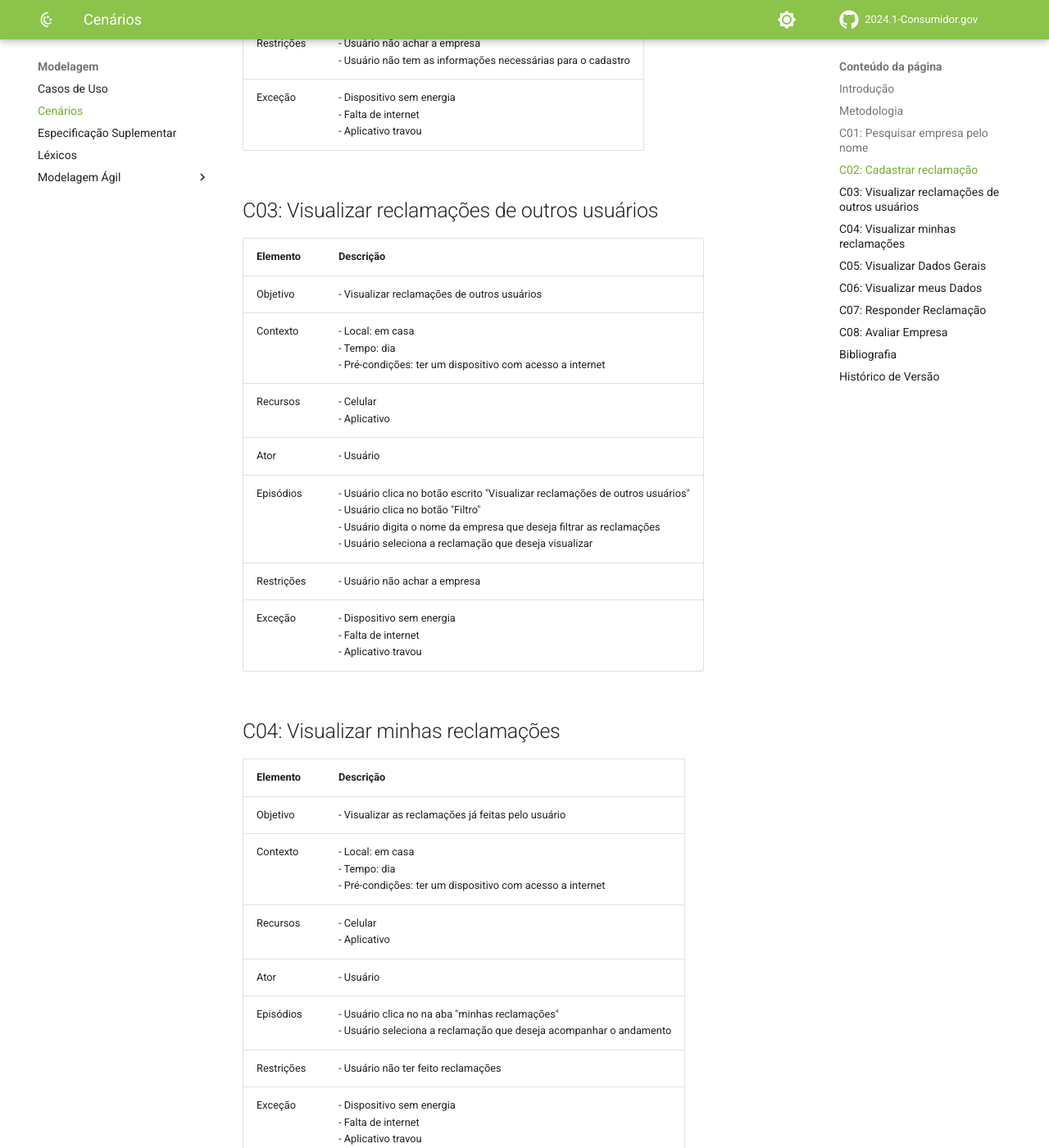
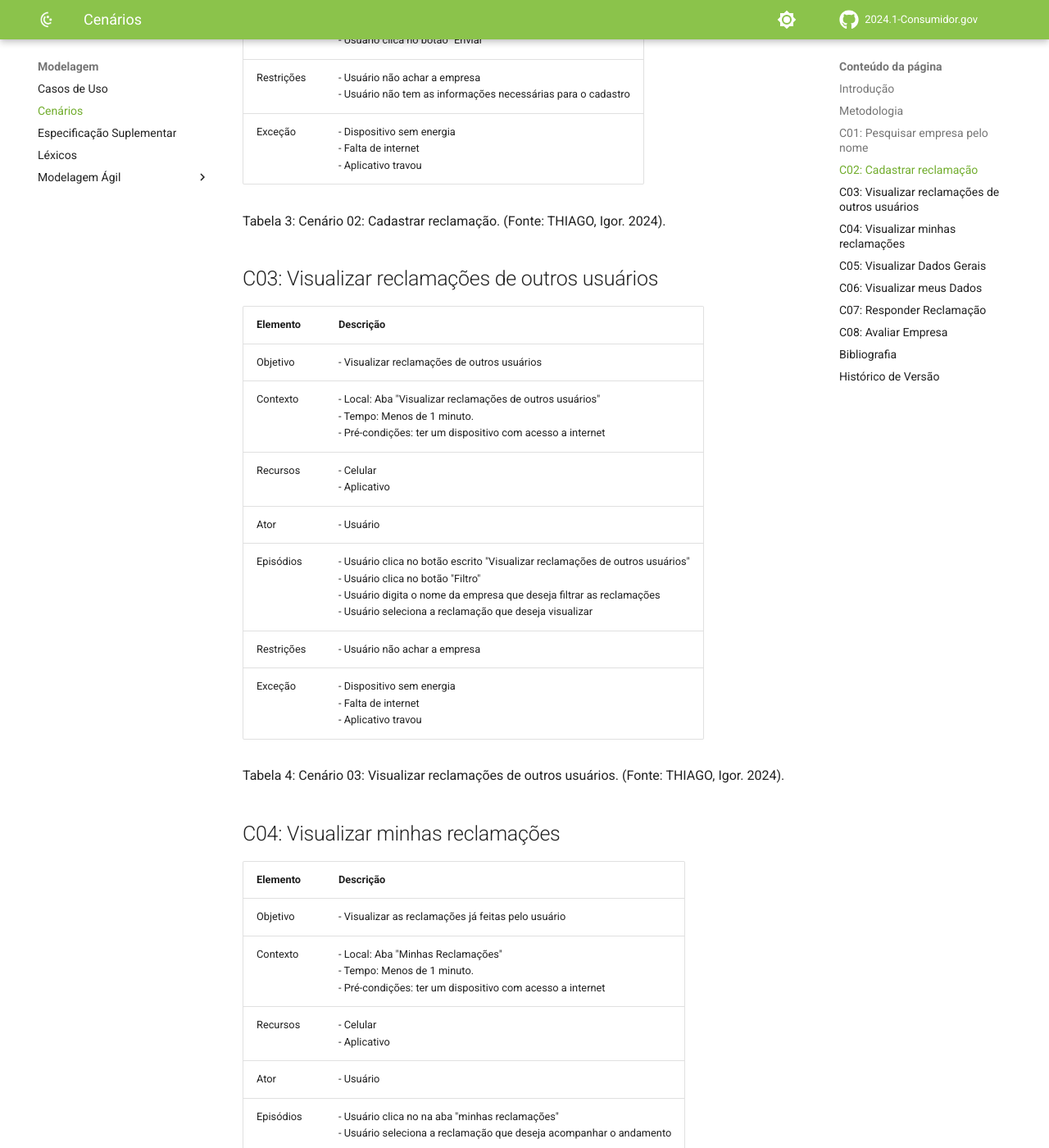
Before and after one commit to Requisitos-de-Software/2024.1-Grupo08, an MkDocs documentation site: the page built from docs/Modelagem/cenarios.md, in a window 1280 px wide and 1400 px high, scrolled down 2155 px. Shown: the whole window at 82% size. Built offline with MkDocs 1.6.1 and Material for MkDocs 9.7.7, drawn with Linux system fonts in a browser that asks for light colours; comment, search, counter and statistics services are not loaded; some of the changed text lies outside the part shown.

Commit message:
atualizando cenarios

```diff
--- a/docs/Modelagem/cenarios.md
+++ b/docs/Modelagem/cenarios.md
@@ -23,106 +23,117 @@ Há cinco maneiras de descrever cenários: texto narrativo, texto estruturado, d
 <p> Tabela 1: Modelo texto estruturado para descrição de cenários.</p>
 </div>
 
-
-
 ## C01: Pesquisar empresa pelo nome
 
 | Elemento   | Descrição                                                                                                                                                        |
 | ---------- | ---------------------------------------------------------------------------------------------------------------------------------------------------------------- |
 | Objetivo   | - Pesquisar empresa pelo nome|
-| Contexto   | - Local: em casa <br> - Tempo: dia <br> - Pré-condições: ter um dispositivo com acesso a internet|
+| Contexto   | - Local: Aba "Home". <br> - Tempo: Menos de 30 segundos. <br> - Pré-condições: ter um dispositivo com acesso a internet|
 | Recursos   | - Celular <br> - Aplicativo
 | Ator       | - Usuário|
 | Episódios  | - Usuário clica na barra de pesquisa <br> - Usuário digita o nome da empresa <br> - Usuário seleciona a empresa|
 |Restrições  | - Usuário não achar a empresa |
 | Exceção    | - Dispositivo sem energia <br> - Falta de internet <br> - Aplicativo travou
 
+Tabela 2: Cenário 01: Pesquisar empresa pelo nome. (Fonte: THIAGO, Igor. 2024).
 
 ## C02: Cadastrar reclamação
 
 | Elemento   | Descrição                                                                                                                                                        |
 | ---------- | ---------------------------------------------------------------------------------------------------------------------------------------------------------------- |
 | Objetivo   | - Cadastrar uma reclamação de uma empresa|
-| Contexto   | - Local: em casa <br> - Tempo: dia <br> - Pré-condições: ter um dispositivo com acesso a internet|
+| Contexto   | - Local: Aba "Home". <br> - Tempo: Menos de 5 minutos. <br> - Pré-condições: ter um dispositivo com acesso a internet|
 | Recursos   | - Celular <br> - Aplicativo
 | Ator       | - Usuário|
 | Episódios  | - Usuário pesquisa uma empresa <br> - Usuário seleciona a empresa <br> - Usuário clica no botão escrito "QUERO RECLAMAR" <br> - Usuário preenche as informações do cadastro <br> - Usuário clica no botão "Enviar"|
 |Restrições  | - Usuário não achar a empresa <br> - Usuário não tem as informações necessárias para o cadastro|
 | Exceção    | - Dispositivo sem energia <br> - Falta de internet <br> - Aplicativo travou
 
+Tabela 3: Cenário 02: Cadastrar reclamação. (Fonte: THIAGO, Igor. 2024).
 
 ## C03: Visualizar reclamações de outros usuários
 
 | Elemento   | Descrição                                                                                                                                                        |
 | ---------- | ---------------------------------------------------------------------------------------------------------------------------------------------------------------- |
 | Objetivo   | - Visualizar reclamações de outros usuários|
-| Contexto   | - Local: em casa <br> - Tempo: dia <br> - Pré-condições: ter um dispositivo com acesso a internet|
+| Contexto   | - Local: Aba "Visualizar reclamações de outros usuários" <br> - Tempo: Menos de 1 minuto. <br> - Pré-condições: ter um dispositivo com acesso a internet|
 | Recursos   | - Celular <br> - Aplicativo
 | Ator       | - Usuário|
 | Episódios  | - Usuário clica no botão escrito "Visualizar reclamações de outros usuários" <br> - Usuário clica no botão "Filtro" <br> - Usuário digita o nome da empresa que deseja filtrar as reclamações <br> - Usuário seleciona a reclamação que deseja visualizar|
 |Restrições  | - Usuário não achar a empresa |
 | Exceção    | - Dispositivo sem energia <br> - Falta de internet <br> - Aplicativo travou
 
+Tabela 4: Cenário 03: Visualizar reclamações de outros usuários. (Fonte: THIAGO, Igor. 2024).
 
 ## C04: Visualizar minhas reclamações
 
 | Elemento   | Descrição                                                                                                                                                        |
 | ---------- | ---------------------------------------------------------------------------------------------------------------------------------------------------------------- |
 | Objetivo   | - Visualizar as reclamações já feitas pelo usuário|
-| Contexto   | - Local: em casa <br> - Tempo: dia <br> - Pré-condições: ter um dispositivo com acesso a internet|
+| Contexto   | - Local: Aba "Minhas Reclamações" <br> - Tempo: Menos de 1 minuto. <br> - Pré-condições: ter um dispositivo com acesso a internet|
 | Recursos   | - Celular <br> - Aplicativo
 | Ator       | - Usuário|
 | Episódios  | - Usuário clica no na aba "minhas reclamações" <br> - Usuário seleciona a reclamação que deseja acompanhar o andamento
 |Restrições  | - Usuário não ter feito reclamações |
 | Exceção    | - Dispositivo sem energia <br> - Falta de internet <br> - Aplicativo travou
 
+Tabela 5: Cenário 04: Visualizar minhas reclamações. (Fonte: THIAGO, Igor. 2024).
+
 ## C05: Visualizar Dados Gerais
 
 | Elemento   | Descrição                                                                                                                                                        |
 | ---------- | ---------------------------------------------------------------------------------------------------------------------------------------------------------------- |
 | Objetivo   | - Visualizar dados gerais do aplicativo (Total de reclamações finalizadas, Total de Usuários Cadastrados e Total de Empresas Cadastradas). |
-| Contexto   | - Local: Aba "Home". <br> - Tempo:  <br> - Pré-condições: Usuário estar logado. |
+| Contexto   | - Local: Aba "Home". <br> - Tempo: Menos de 30 segundos.<br> - Pré-condições: Usuário estar logado. |
 | Recursos   | - Internet. <br> - Smartphone com a Consumidor.gov instalado. |
 | Ator       | - Usuário do Consumidor.gov.|
 | Episódios  | - O usuário acessa a seção "Home". <br> - Usuário clica em "Dados Gerais".  |
 | Restrições | - O aplicativo deve as estatíscas.|
 | Exceção    | - Dispositivo sem energia. <br> - Falha de conexão à internet. <br> - Aplicativo travou.
 
+Tabela 6: Cenário 05: Visualizar Dados Gerais. (Fonte: GONTIJO, Rodrigo. 2024).
+
 ## C06: Visualizar meus Dados
 
 | Elemento   | Descrição                                                                                                                                                        |
 | ---------- | ---------------------------------------------------------------------------------------------------------------------------------------------------------------- |
 | Objetivo   | - Visualizar os dados do usuário cadastrado|
-| Contexto   | - Local: Aba "Menu" <br> - Tempo:  <br> - Pré-condições: Usuário estar logado.|
+| Contexto   | - Local: Aba "Menu" <br> - Tempo: Menos de 1 minuto.  <br> - Pré-condições: Usuário estar logado.|
 | Recursos   | - Internet. <br> - Smartphone com a Consumidor.gov instalado. |
 | Ator       | - Usuário do Consumidor.gov.|
 | Episódios  | - Usuário acessa a seção "Menu" <br> O usuário clica em "Meus Dados". |
 | Restrições | - Os dados devem estar cadastrados via gov.br |
 | Exceção    | - Dispositivo sem energia. <br> - Falha de conexão à internet. <br> - Aplicativo travou.
 
+Tabela 7: Cenário 06: Visualizar meus Dados. (Fonte: GONTIJO, Rodrigo. 2024).
+
 ## C07: Responder Reclamação
 
 | Elemento   | Descrição                                                                                                                                                        |
 | ---------- | ---------------------------------------------------------------------------------------------------------------------------------------------------------------- |
 | Objetivo   | - Responder uma reclamação feita por um usuário. |
-| Contexto   | - Local: Plataforma consumidor.gov para empresas <br> - Tempo:  <br> - Pré-condições: Empresa estar logada. <br> Um usuário ter feito uma reclamação sobre sua empresa.|
+| Contexto   | - Local: Plataforma consumidor.gov para empresas <br> - Tempo: Menos de 10 minutos. <br> - Pré-condições: Empresa estar logada. <br> Um usuário ter feito uma reclamação sobre sua empresa.|
 | Recursos   | - Internet. <br> - Smartphone com a Consumidor.gov instalado. |
 | Ator       | - Empresa.|
 | Episódios  | - A empresa seleciona uma reclamação. <br> - A empresa responde a reclamação.|
 | Restrições | - A reclamação nao deve estar finalizada ou avaliada. |
 | Exceção    | - Dispositivo sem energia. <br> - Falha de conexão à internet. <br> - Aplicativo travou.
 
+Tabela 8: Cenário 07: Responder Reclamação. (Fonte: GONTIJO, Rodrigo. 2024).
+
 ## C08: Avaliar Empresa
 
 | Elemento   | Descrição                                                                                                                                                        |
 | ---------- | ---------------------------------------------------------------------------------------------------------------------------------------------------------------- |
 | Objetivo   | - Avaliar uma reclamação concluída de uma empresa. |
-| Contexto   | - Local: Aba "Minhas Reclamações". <br> - Tempo:  <br> - Pré-condições: Usuário estar logado. <br> Usuário deve ter feito uma reclamação e ter sido respondido.|
+| Contexto   | - Local: Aba "Minhas Reclamações". <br> - Tempo: Menos de 5 minutos.<br> - Pré-condições: Usuário estar logado. <br> Usuário deve ter feito uma reclamação e ter sido respondido.|
 | Recursos   | - Internet. <br> - Smartphone com a Consumidor.gov instalado. |
 | Ator       | - Usuário do Consumidor.gov.|
 | Episódios  | - O usuário acessa a seção "Minhas Reclamações". <br> O usuário escolhe uma reclamação. <br> O usuário escolhe avaliar resposta.|
 | Restrições | - A reclamação deve estar finalizada. |
 | Exceção    | - Dispositivo sem energia. <br> - Falha de conexão à internet. <br> - Aplicativo travou.
+
+Tabela 9: Cenário 08: Avaliar Empresa. (Fonte: GONTIJO, Rodrigo. 2024).
 
 
 ## Bibliografia
```
